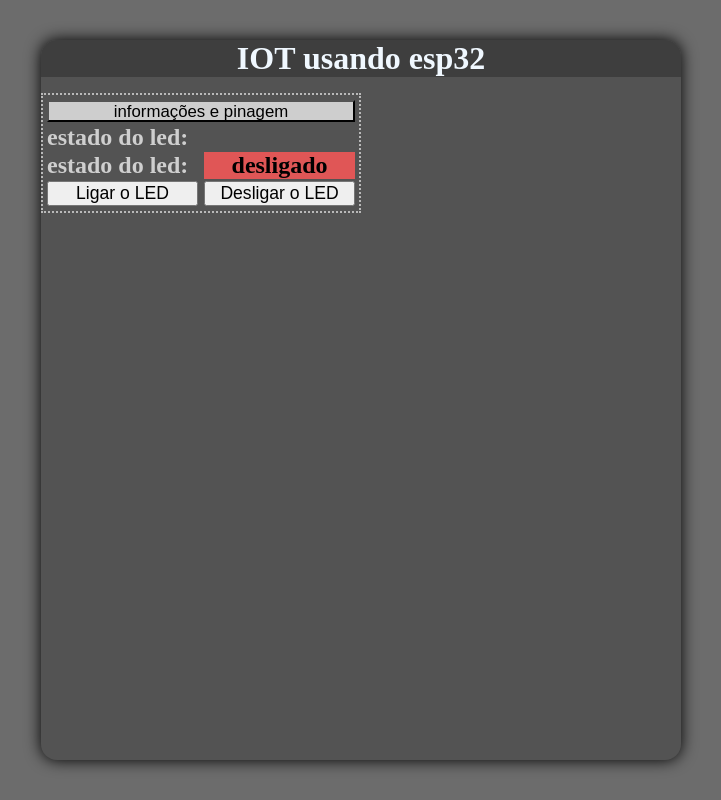
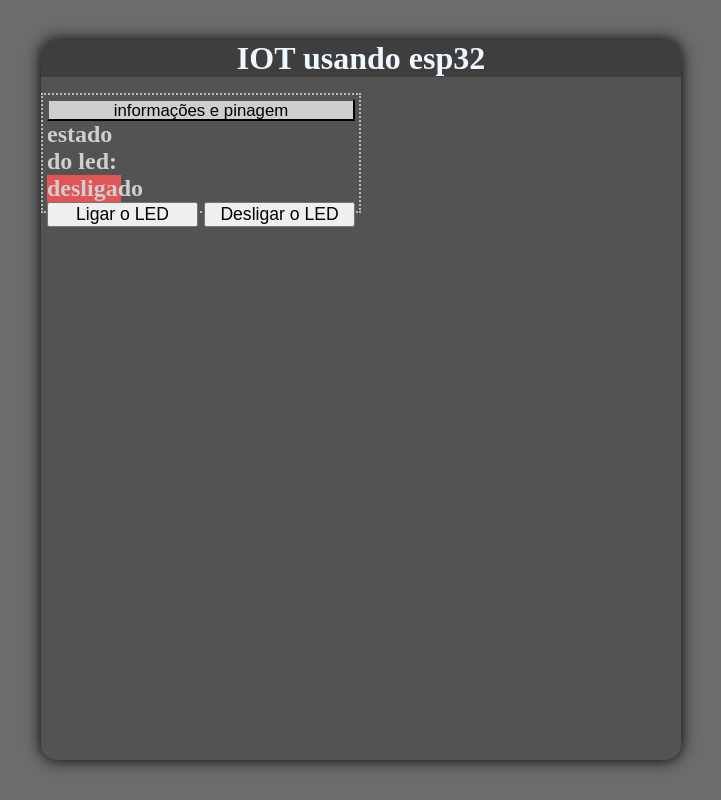
Before and after one commit to Antonio91378/IOT_esp32_react_firebase, a React (Create React App) app: page / in a window 1280 px wide. Shown: the whole page, without its empty margins (279-1000 px from the left). Built offline with nearby package versions, Linux system fonts and the light colour scheme.

Commit message:
estado do led indicator

```diff
--- a/src/App.js
+++ b/src/App.js
@@ -27,12 +27,20 @@
             <button>informações e pinagem</button>
           </div>
           <div id="estado-led">
-            <h2>estado do led:</h2>
-            {estado && <h2>ligado</h2>}
+            {estado && (
+              <div>
+                <h2>estado do led:</h2>
+                <h2>ligado</h2>
+              </div>
+            )}
           </div>
           <div id="Nestado-led">
-            <h2>estado do led:</h2>
-            {!estado && <h2>desligado</h2>}
+            {!estado && (
+              <div>
+                <h2>estado do led:</h2>
+                <h2>desligado</h2>
+              </div>
+            )}
           </div>
           <div className="btns">
             <button
```
